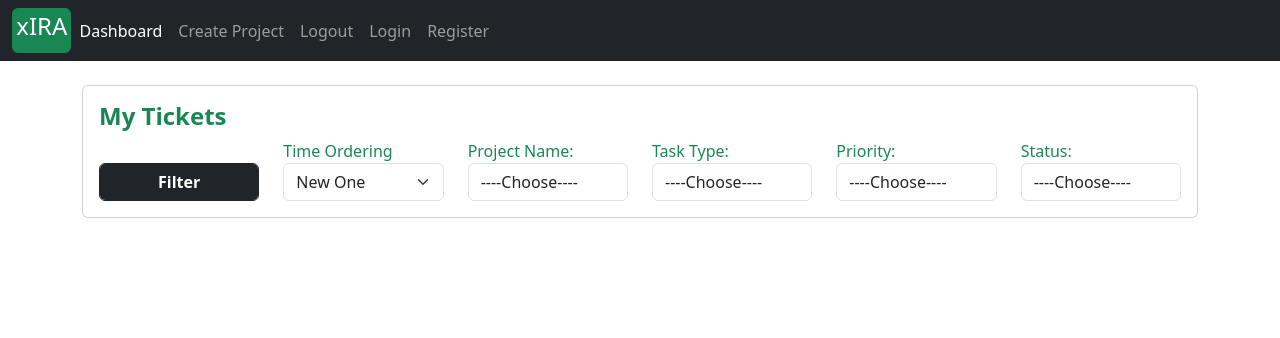
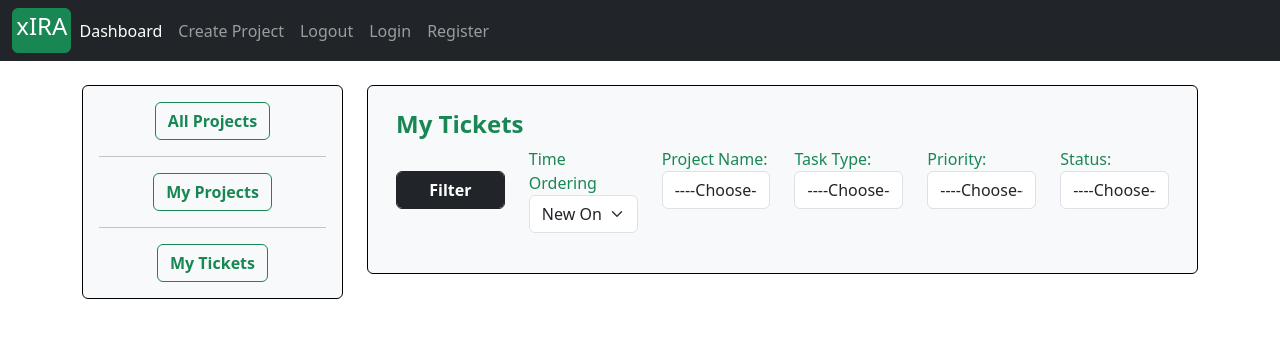
Before and after one commit to vinaycchndra/xIRA, a Django app: page /ticket/see_ticket/ in a window 1280 px wide. Shown: the top 338 px of the page. Run offline with Django 4.2, Linux system fonts and the light colour scheme; a user stored in the database is signed in; data comes from the database, SQL or seed files in the repository; both versions use the stored data as it was after the commit.

Commit message:
styled user ticket board with dashboard style

```diff
--- a/templates/landingPage.html
+++ b/templates/landingPage.html
@@ -4,7 +4,7 @@
 <div class="container mt-4">
  <div class="row">
     <div class="col-sm-3" style="">
-      <div class="card bg bg-light">
+      <div class="card bg bg-light" style="border: 1px solid black;">
     <div class="card-body text-center">
       <a href="{% url 'dashboard' %}" class="btn btn-outline-success"  style="text-decoration: none"><strong>All Projects</strong></a>
     <hr>
@@ -22,7 +22,7 @@
 
 
     <div class="col-lg" style="">
-        <div class="card">
+        <div class="card"  style="border: 1px solid black;">
   <div class="card">
     <div class="card-body">
     <table class="table table-light caption-top" style="position: relative;height: 560px;overflow: auto;display: block;" id="project_table">
--- a/templates/my_task_dashboard.html
+++ b/templates/my_task_dashboard.html
@@ -3,7 +3,28 @@
 {% block content %}
 {% load tz %}
 <div class="container mt-4">
-    <div class="card mx-auto">
+ <div class="row">
+		<div class="col-sm-3" style="">
+		  <div class="card bg bg-light" style="border: 1px solid black;">
+		<div class="card-body text-center">
+		  <a href="{% url 'dashboard' %}" class="btn btn-outline-success"  style="text-decoration: none"><strong>All Projects</strong></a>
+		<hr>
+
+		  <a href="{% url 'dashboard' request.user.id %}" class="btn btn-outline-success"  style="text-decoration: none"><strong>My Projects</strong></a>
+
+		<hr>
+		  <a href="{% url 'user_ticket_dashboard' %}" class="btn btn-outline-success"  style="text-decoration: none"><strong>My Tickets</strong></a>
+		</div>
+		  </div>
+		</div>
+
+
+<div class="col-lg">
+	<div class="card  bg-light" style="border: 1px solid black;">
+
+{% load tz %}
+<div class="container mt-2">
+    <div class="card bg-light border-0" >
       <article class="card-body">
 		  {% include 'includes/alerts.html' %}
 		<header class="text-success"><h4><strong class="card-title">My Tickets</strong></h4></header>
@@ -100,5 +121,21 @@
 </div>
 	</a>
 </div>
+    </div>
+</div>
+
+
+
+
+
+
+
+		</div>
+
+</div>
+
+
+</div>
+
 
 {% endblock %}
```
Also changed, not shown: db.sqlite3.
